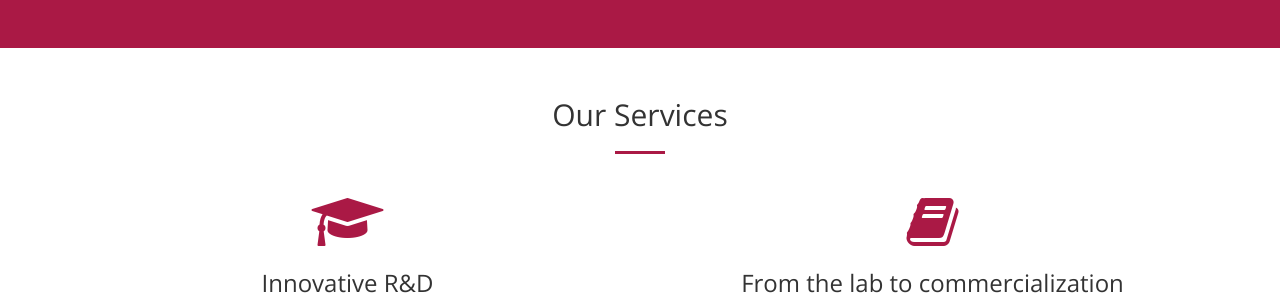
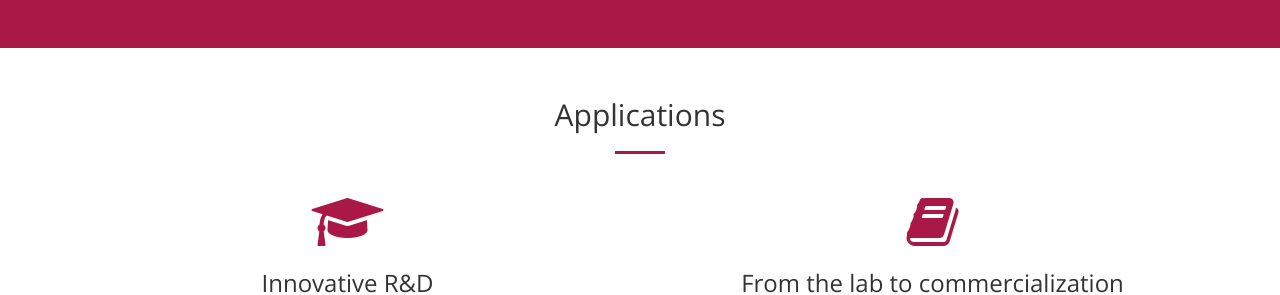
Before and after one commit to hoursec/github.io, a Jekyll site: the page built from index.html, in a window 1280 px wide and 900 px high, scrolled down 1172 px. Shown: the part 166-461 px from the top of the window. Built offline with Jekyll 4.4.1, drawn with Linux system fonts in a browser that asks for light colours.

Commit message:
Update services.html

```diff
--- a/_includes/services.html
+++ b/_includes/services.html
@@ -2,7 +2,7 @@
     <div class="container">
         <div class="row">
             <div class="col-lg-12 text-center">
-                <h2 class="section-heading">Our Services</h2>
+                <h2 class="section-heading">Applications</h2>
                 <hr class="primary">
             </div>
         </div>
```
